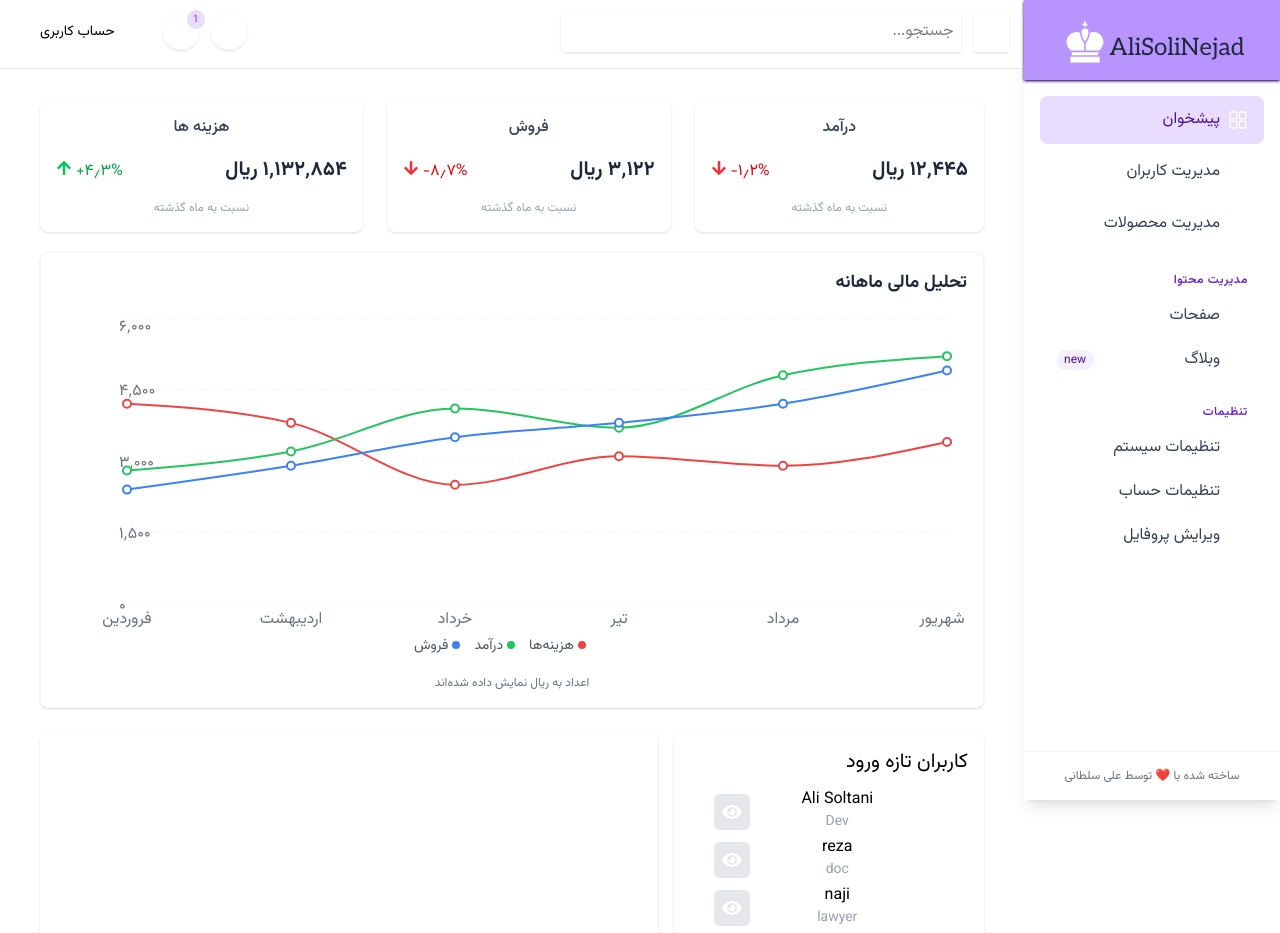
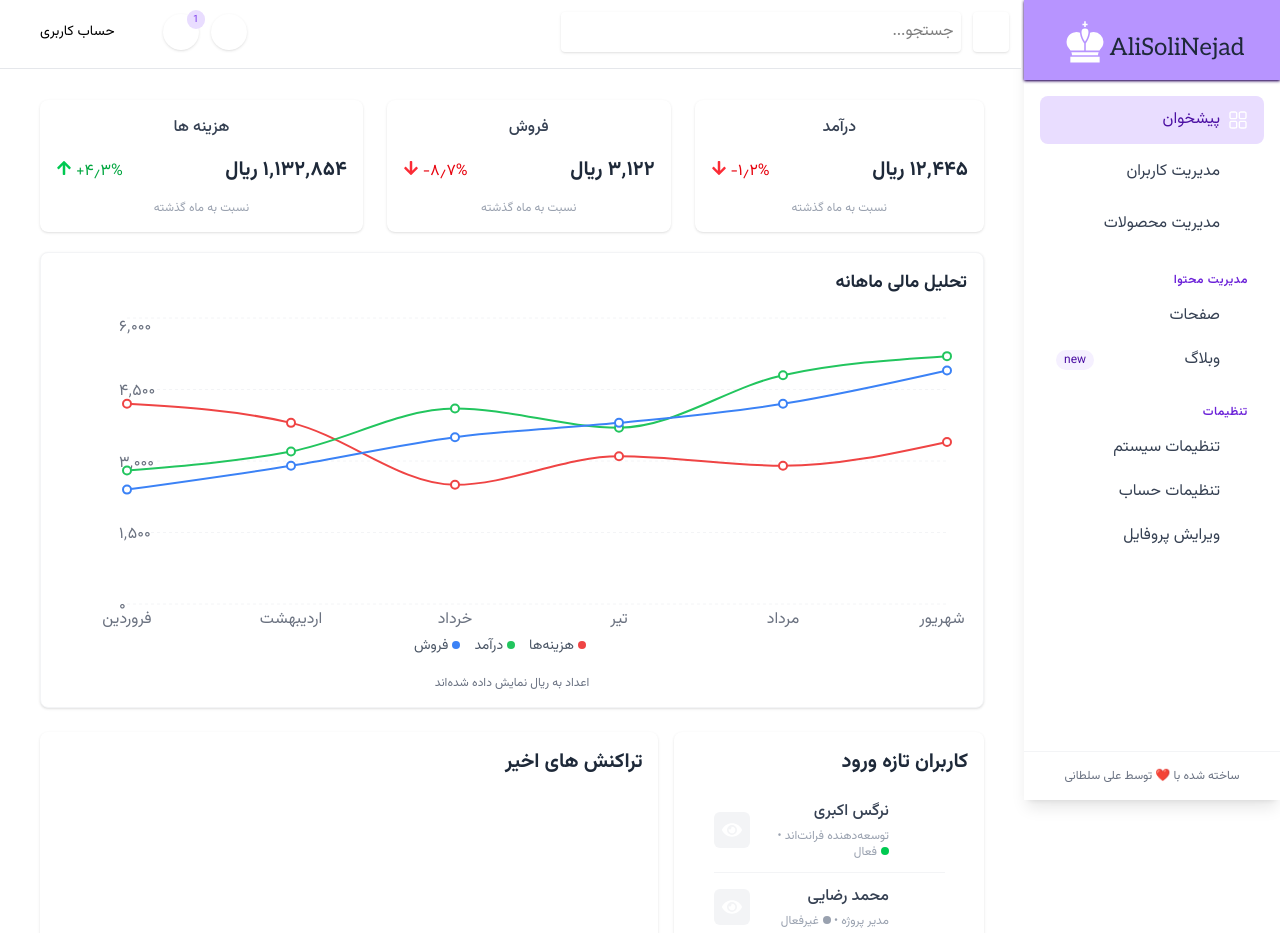
Before and after one commit to alisoltaninejad/Admin-Dashboard, a React (Vite) app: page / in a window 1280 px wide. Shown: the top 933 px of the page. Built offline with nearby package versions, Linux system fonts and the light colour scheme; a web font is replaced by a local one.

Commit message:
module for users info + corrections

```diff
--- a/src/components/LatestTransactions/LatestTransactions.jsx
+++ b/src/components/LatestTransactions/LatestTransactions.jsx
@@ -1,9 +1,9 @@
-import React from 'react'
+import React from "react";
 
 export default function LatestTransactions() {
   return (
-    <div className='w-4/6 shadow p-4 rounded-lg'>
-
+    <div className="w-4/6 shadow p-4 rounded-lg">
+      <h2 className="text-xl mb-3 font-bold text-gray-800">تراکنش های اخیر</h2>
     </div>
-  )
+  );
 }
--- a/src/components/LatestUsers/LatestUsers.jsx
+++ b/src/components/LatestUsers/LatestUsers.jsx
@@ -1,40 +1,64 @@
 import React from "react";
 import Icon from "../Icons/Icons";
+import usersModule from "../../components/UsersModule/UsersModule";
 
 export default function LatestUsers() {
-  const usersInfo = [
-    { id: 1, name: "Ali Soltani", job: "Dev", pic: "" },
-    { id: 2, name: "reza", job: "doc", pic: "" },
-    { id: 3, name: "naji", job: "lawyer", pic: "" },
-    { id: 4, name: "chom", job: "dent", pic: "" },
-    { id: 5, name: "babay", job: "farmer", pic: "" },
-  ];
+  // دریافت 5 کاربر آخر از ماژول
+  const latestUsers = usersModule.getAllUsers()
+    .sort((a, b) => b.id - a.id) // مرتب سازی بر اساس ID به صورت نزولی
+    .slice(0, 5); // دریافت 5 کاربر اخیر
+
   return (
-    <div className="w-2/6 shadow p-4 rounded-lg">
-      <h2 className="text-xl mb-3">کاربران تازه ورود</h2>
-      {usersInfo.map((item) => {
-        return (
-          <div key={item.id} className="flex w-5/6 mx-auto justify-between items-center space-y-1">
-            {/* profile pic */}
-            <div>
-              {item.pic ? (
-                <img src={item.pic} alt="profile pic" />
+    <div className="w-2/6 shadow p-4 rounded-lg bg-white">
+      <h2 className="text-xl mb-3 font-bold text-gray-800">کاربران تازه ورود</h2>
+
+      {latestUsers.length > 0 ? (
+        latestUsers.map((user) => (
+          <div
+            key={user.id}
+            className="flex w-5/6 mx-auto justify-between items-center py-3 border-b border-gray-100 last:border-0"
+          >
+            {/* تصویر پروفایل */}
+            <div className="w-10 h-10 flex items-center justify-center">
+              {user.pic ? (
+                <img
+                  src={user.pic}
+                  alt={user.name}
+                  className="w-full h-full rounded-full object-cover"
+                />
               ) : (
-                <Icon name="profile" />
+                <div className="text-gray-400">
+                  <Icon name="profile" className='w-8 h-8' />
+                </div>
               )}
             </div>
-            {/* title */}
-            <div className="flex flex-col text-center">
-              <h3>{item.name}</h3>
-              <h6 className="text-gray-400 text-sm">{item.job}</h6>
+
+            {/* اطلاعات کاربر */}
+            <div className="flex-1 px-4 text-right">
+              <h3 className="font-medium text-gray-700">{user.name}</h3>
+              <h6 className="text-gray-400 text-xs mt-1">
+                {user.job} •{' '}
+                <span className={`inline-block w-2 h-2 rounded-full me-1 ${
+                  user.userStatus === 'active' ? 'bg-green-500' : 'bg-gray-400'
+                }`}></span>
+                {user.userStatus === 'active' ? 'فعال' : 'غیرفعال'}
+              </h6>
             </div>
-            {/* view btn */}
-            <button className="cursor-pointer bg-gray-200 rounded-md p-2">
-              <Icon name="eye" />
+
+            {/* دکمه مشاهده */}
+            <button
+              className="cursor-pointer bg-gray-100 hover:bg-gray-200 rounded-md p-2 transition-colors"
+              aria-label={`مشاهده ${user.name}`}
+            >
+              <Icon name="eye" className="text-gray-600" />
             </button>
           </div>
-        );
-      })}
+        ))
+      ) : (
+        <div className="text-center py-4 text-gray-500">
+          کاربری یافت نشد
+        </div>
+      )}
     </div>
   );
 }
--- a/src/components/Navbar/Navbar.jsx
+++ b/src/components/Navbar/Navbar.jsx
@@ -25,7 +25,7 @@ export default function UserMenu() {
   };
 
   return (
-    <div className="w-[79.8%] h-[69px]  fixed end-0  border-b border-b-gray-200 bg-white">
+    <div className="w-[79.8%] h-[69px]  fixed end-0 z-50 border-b border-b-gray-200 bg-white">
       <div className="flex justify-between items-center">
         {/* بخش سمت راست */}
         <SearchBox />
--- /dev/null
+++ b/src/components/UsersModule/UsersModule.jsx
@@ -0,0 +1,158 @@
+const usersModule = (() => {
+  // تابع تبدیل تاریخ میلادی به شمسی (ساده‌شده)
+  const toPersianDate = (date = new Date()) => {
+    const options = {
+      year: 'numeric',
+      month: '2-digit',
+      day: '2-digit',
+      calendar: 'persian'
+    };
+    return new Date(date).toLocaleDateString('fa-IR', options);
+  };
+
+  // داده‌های نمونه کاربران با تاریخ شمسی
+  const users = [
+    {
+      id: 1,
+      name: "علی سلطانی",
+      job: "توسعه‌دهنده بک‌اند",
+      transactions: [
+        {
+          id: 1,
+          date: toPersianDate(new Date(2023, 4, 15)), // 1402/02/25
+          amount: '۱,۲۳۰,۰۰۰',
+          status: 'approved'
+        },
+        {
+          id: 2,
+          date: toPersianDate(new Date(2023, 5, 20)), // 1402/03/30
+          amount: '۸۵۰,۰۰۰',
+          status: 'pending'
+        }
+      ],
+      userStatus: 'active',
+      email: 'ali@example.com',
+      phone: '۰۹۱۲۳۴۵۶۷۸۹',
+      joinDate: toPersianDate(new Date(2022, 0, 10)) // 1400/10/20
+    },
+    {
+      id: 2,
+      name: "سارا محمدی",
+      job: "طراح رابط کاربری",
+      transactions: [
+        {
+          id: 3,
+          date: toPersianDate(new Date(2023, 3, 10)), // 1402/01/21
+          amount: '۱,۵۶۰,۰۰۰',
+          status: 'declined'
+        }
+      ],
+      userStatus: 'active',
+      email: 'sara@example.com',
+      phone: '۰۹۱۲۹۸۷۶۵۴۳',
+      joinDate: toPersianDate(new Date(2022, 2, 15)) // 1401/01/25
+    },
+    {
+      id: 3,
+      name: "محمد رضایی",
+      job: "مدیر پروژه",
+      transactions: [],
+      userStatus: 'not active',
+      email: 'mohammad@example.com',
+      phone: '۰۹۳۵۱۲۳۴۵۶۷',
+      joinDate: toPersianDate(new Date(2021, 10, 5)) // 1400/08/14
+    },
+    {
+      id: 4,
+      name: "نرگس اکبری",
+      job: "توسعه‌دهنده فرانت‌اند",
+      transactions: [
+        {
+          id: 4,
+          date: toPersianDate(), // تاریخ امروز
+          amount: '۲,۳۰۰,۰۰۰',
+          status: 'approved'
+        }
+      ],
+      userStatus: 'active',
+      email: 'narges@example.com',
+      phone: '۰۹۰۱۲۳۴۵۶۷۸',
+      joinDate: toPersianDate(new Date(2023, 0, 1)) // 1401/10/11
+    }
+  ];
+
+  // متدهای عمومی ماژول
+  return {
+    getAllUsers: () => [...users],
+    getUserById: (id) => users.find(user => user.id === id),
+
+    addUser: (userData) => {
+      const newUser = {
+        id: users.length > 0 ? Math.max(...users.map(u => u.id)) + 1 : 1,
+        name: userData.name || '',
+        job: userData.job || '',
+        transactions: userData.transactions || [],
+        userStatus: userData.userStatus || 'not active',
+        email: userData.email || '',
+        phone: userData.phone || '',
+        joinDate: toPersianDate()
+      };
+      users.push(newUser);
+      return newUser;
+    },
+
+    updateUser: (id, updateData) => {
+      const userIndex = users.findIndex(user => user.id === id);
+      if (userIndex === -1) return null;
+
+      users[userIndex] = {
+        ...users[userIndex],
+        ...updateData,
+        id
+      };
+
+      return users[userIndex];
+    },
+
+    deleteUser: (id) => {
+      const userIndex = users.findIndex(user => user.id === id);
+      if (userIndex === -1) return false;
+      users.splice(userIndex, 1);
+      return true;
+    },
+
+    addTransaction: (userId, transactionData) => {
+      const user = users.find(user => user.id === userId);
+      if (!user) return null;
+
+      const newTransaction = {
+        id: user.transactions.length > 0
+          ? Math.max(...user.transactions.map(t => t.id)) + 1
+          : 1,
+        date: transactionData.date || toPersianDate(),
+        amount: transactionData.amount || '۰',
+        status: ['approved', 'declined', 'pending'].includes(transactionData.status)
+          ? transactionData.status
+          : 'pending'
+      };
+
+      user.transactions.push(newTransaction);
+      return newTransaction;
+    },
+
+    changeUserStatus: (userId, status) => {
+      const user = users.find(user => user.id === userId);
+      if (!user) return false;
+      if (['active', 'not active'].includes(status)) {
+        user.userStatus = status;
+        return true;
+      }
+      return false;
+    },
+
+    // تابع کمکی برای دریافت تاریخ شمسی
+    getPersianDate: (date) => toPersianDate(date)
+  };
+})();
+
+export default usersModule;
```
